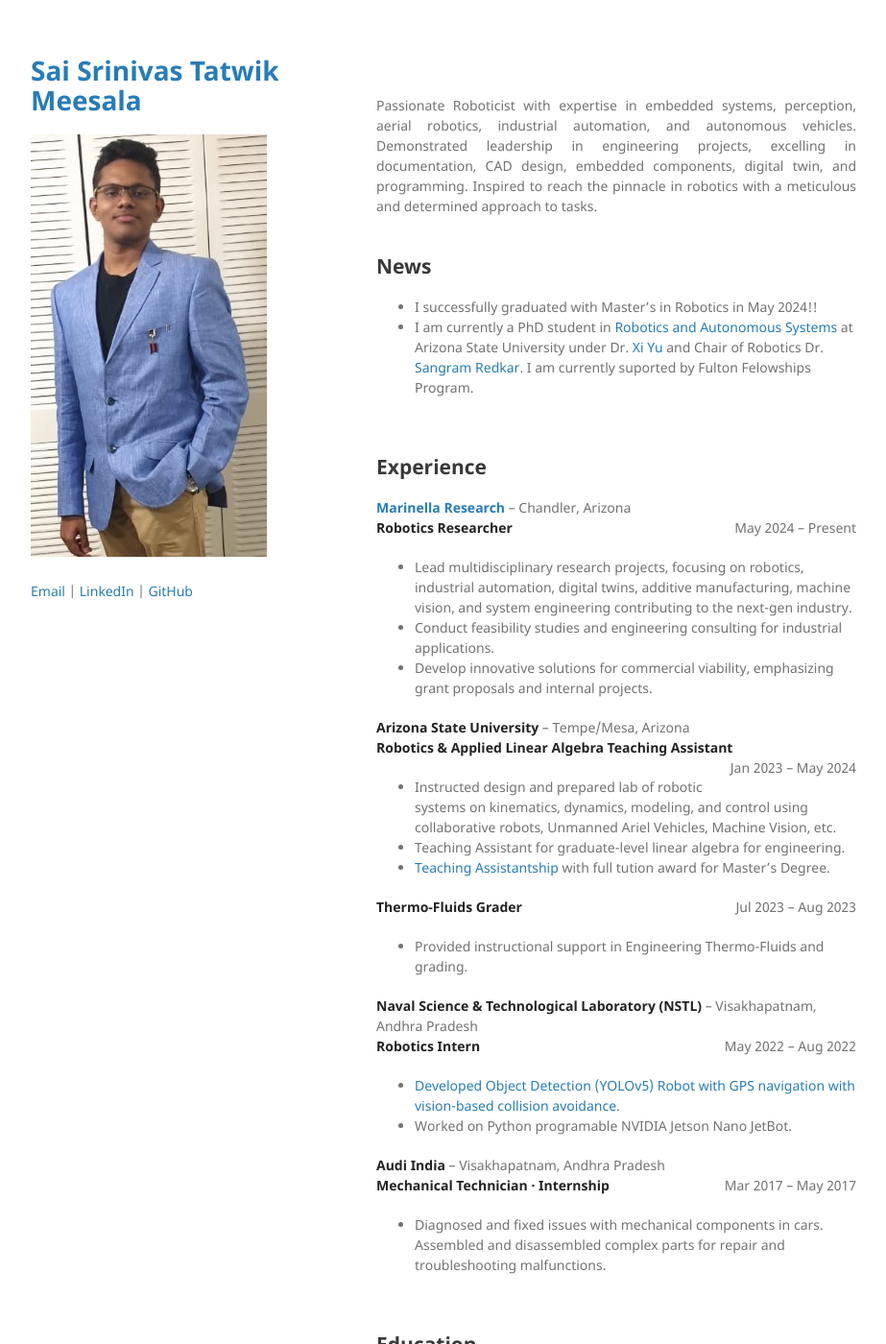
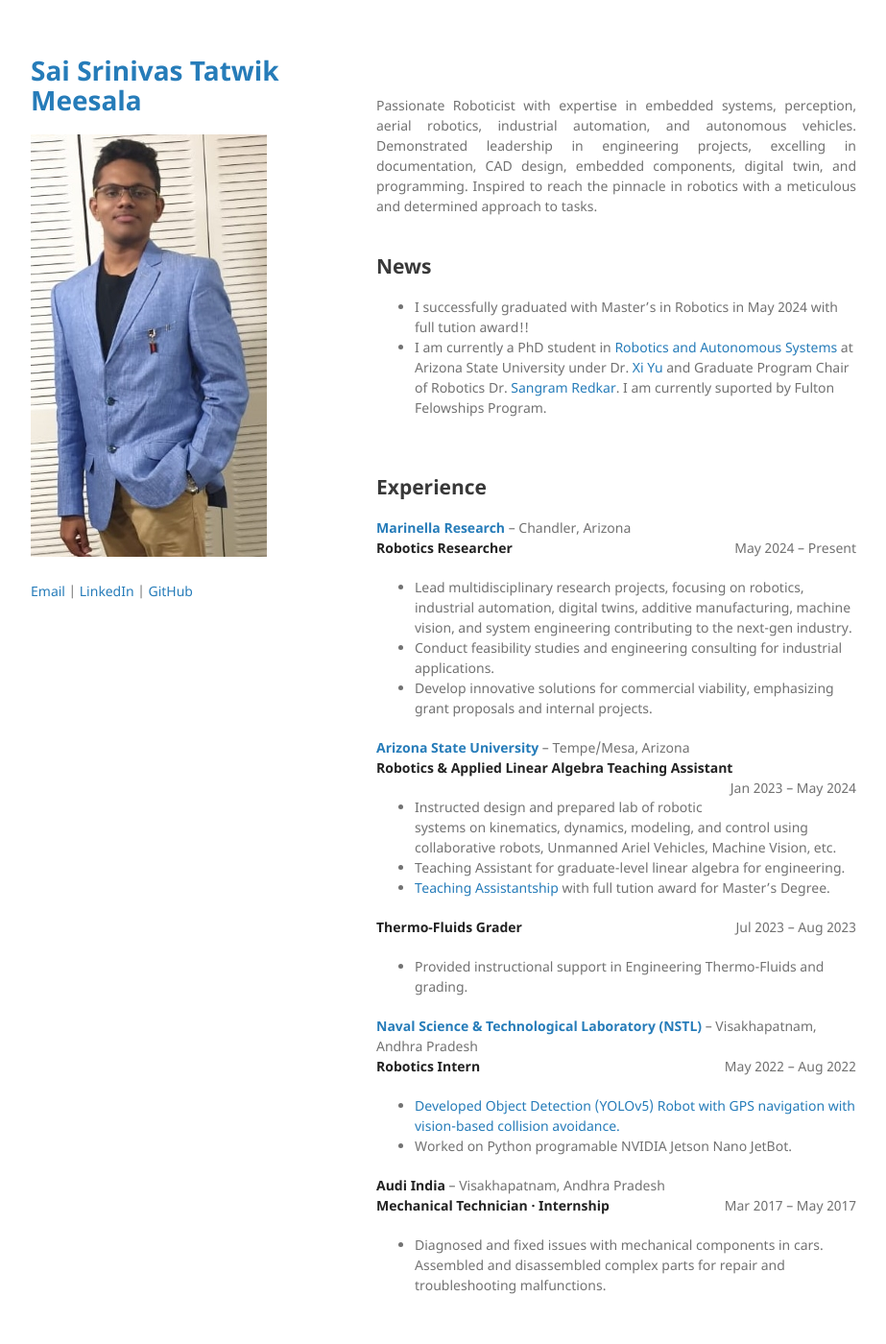
Before and after one commit to Tatwik19/Tatwik19.github.io, a Jekyll site: the page built from index.md, in a window 1280 px wide and 1400 px high. Shown: the whole window at 96% size, without its empty margins (178-1101 px from the left). Built offline with Jekyll 4.4.1, drawn with Linux system fonts in a browser that asks for light colours; the repository's description, which GitHub fills in, is left out; some of the changed text lies outside the part shown.

Commit message:
Update index.md

```diff
--- a/index.md
+++ b/index.md
@@ -5,8 +5,8 @@ layout: default
 <div style="text-align: justify">Passionate Roboticist with expertise in embedded systems, perception, aerial robotics, industrial automation, and autonomous vehicles. Demonstrated leadership in engineering projects, excelling in documentation, CAD design, embedded components, digital twin, and programming. Inspired to reach the pinnacle in robotics with a meticulous and determined approach to tasks.</div>
 <br />
 ## News
-*	I successfully graduated with Master's in Robotics in May 2024!!
-*	I am currently a PhD student in [Robotics and Autonomous Systems](https://msn.engineering.asu.edu/degrees/graduate/robotics-and-autonomous-systems-mechatronics-and-automation-phd/) at Arizona State University under Dr. [Xi Yu](https://search.asu.edu/profile/5170321) and Chair of Robotics Dr. [Sangram Redkar](https://search.asu.edu/profile/1114748). I am currently suported by Fulton Felowships Program.
+*	I successfully graduated with Master's in Robotics in May 2024 with full tution award!!
+*	I am currently a PhD student in [Robotics and Autonomous Systems](https://msn.engineering.asu.edu/degrees/graduate/robotics-and-autonomous-systems-mechatronics-and-automation-phd/) at Arizona State University under Dr. [Xi Yu](https://search.asu.edu/profile/5170321) and Graduate Program Chair of Robotics Dr. [Sangram Redkar](https://search.asu.edu/profile/1114748). I am currently suported by Fulton Felowships Program.
 
 <br />
 ## Experience
@@ -16,7 +16,7 @@ layout: default
 *	Conduct feasibility studies and engineering consulting for industrial applications.
 *	Develop innovative solutions for commercial viability, emphasizing grant proposals and internal projects.
 
-**Arizona State University** – Tempe/Mesa, Arizona<br />
+**[Arizona State University](https://www.asu.edu)** – Tempe/Mesa, Arizona<br />
 **Robotics & Applied Linear Algebra Teaching Assistant** <span style="float:right;"> Jan 2023 – May 2024</span>
 *	Instructed design and prepared lab of robotic systems on kinematics, dynamics, modeling, and control using collaborative robots, Unmanned Ariel Vehicles, Machine Vision, etc.
 *	Teaching Assistant for graduate-level linear algebra for engineering.
@@ -25,7 +25,7 @@ layout: default
 **Thermo-Fluids Grader** <span style="float:right;">Jul 2023 – Aug 2023</span>
 *	Provided instructional support in Engineering Thermo-Fluids and grading.
 
-**Naval Science & Technological Laboratory (NSTL)** – Visakhapatnam, Andhra Pradesh<br />
+**[Naval Science & Technological Laboratory (NSTL)](https://drdo.gov.in/drdo/labs-and-establishments/naval-science-technological-laboratory-nstl)** – Visakhapatnam, Andhra Pradesh<br />
 **Robotics Intern** <span style="float:right;">May 2022 – Aug 2022</span>
 *	[Developed Object Detection (YOLOv5) Robot with GPS navigation with vision-based collision avoidance.](https://github.com/Tatwik19/Object-Detection-Robot-with-GPS-Navigation-and-Collision-Avoidance)
 *	Worked on Python programable NVIDIA Jetson Nano JetBot.
@@ -37,7 +37,7 @@ layout: default
 <br />
 
 ## Education
-**Arizona State University – Mesa/Tempe, Arizona** <span style="float:right;"> **GPA: 4.00**</span><br />
+**Arizona State University – Mesa/Tempe, Arizona** <span style="float:right;"> **GPA: 4.00+**</span><br />
 PhD. Robotics and Autonomous Systems <span style="float:right;">Jan 2025</span><br />
 MS. Robotics and Autonomous Systems (SE) <span style="float:right;">Aug 2022 – May 2024</span><br />
 BSE. Robotics <span style="float:right;">Aug 2019 – May 2023</span>
```
Also changed, not shown: other parts of index.md (+1 -1 lines).
